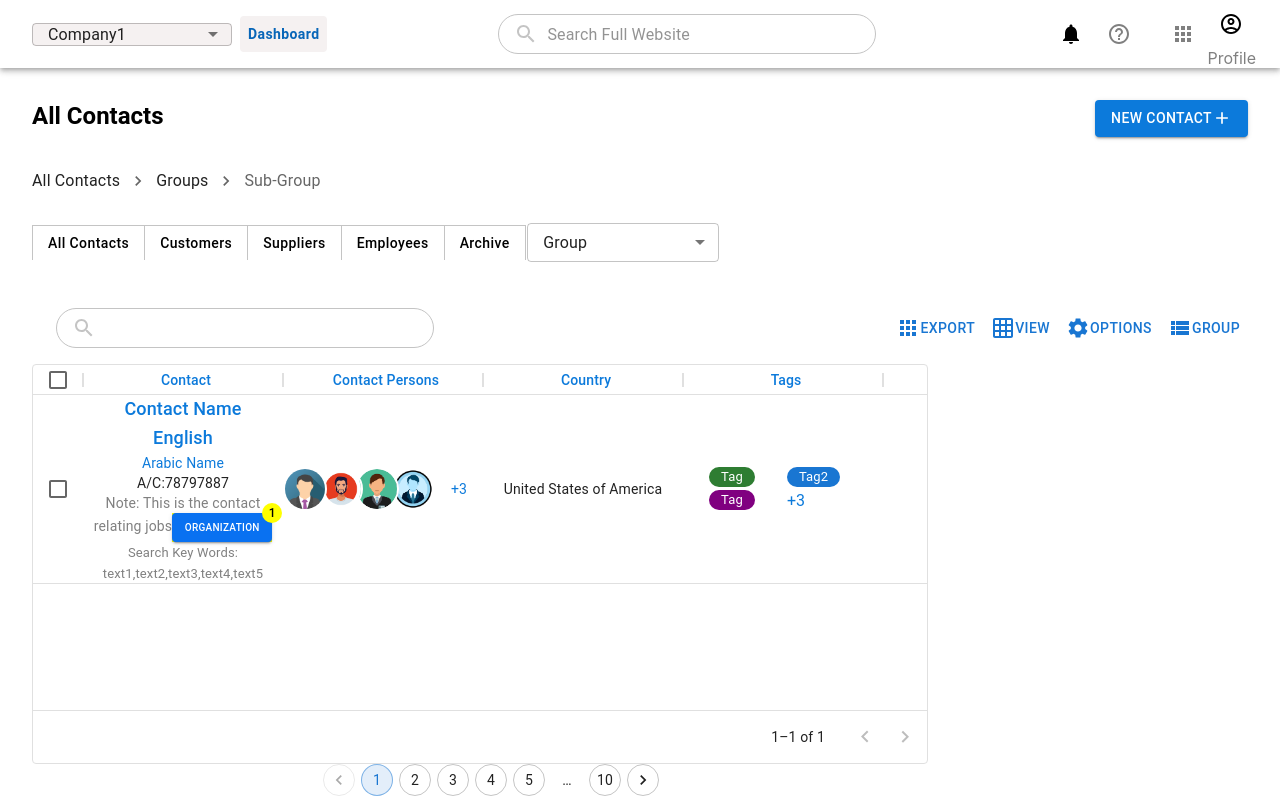
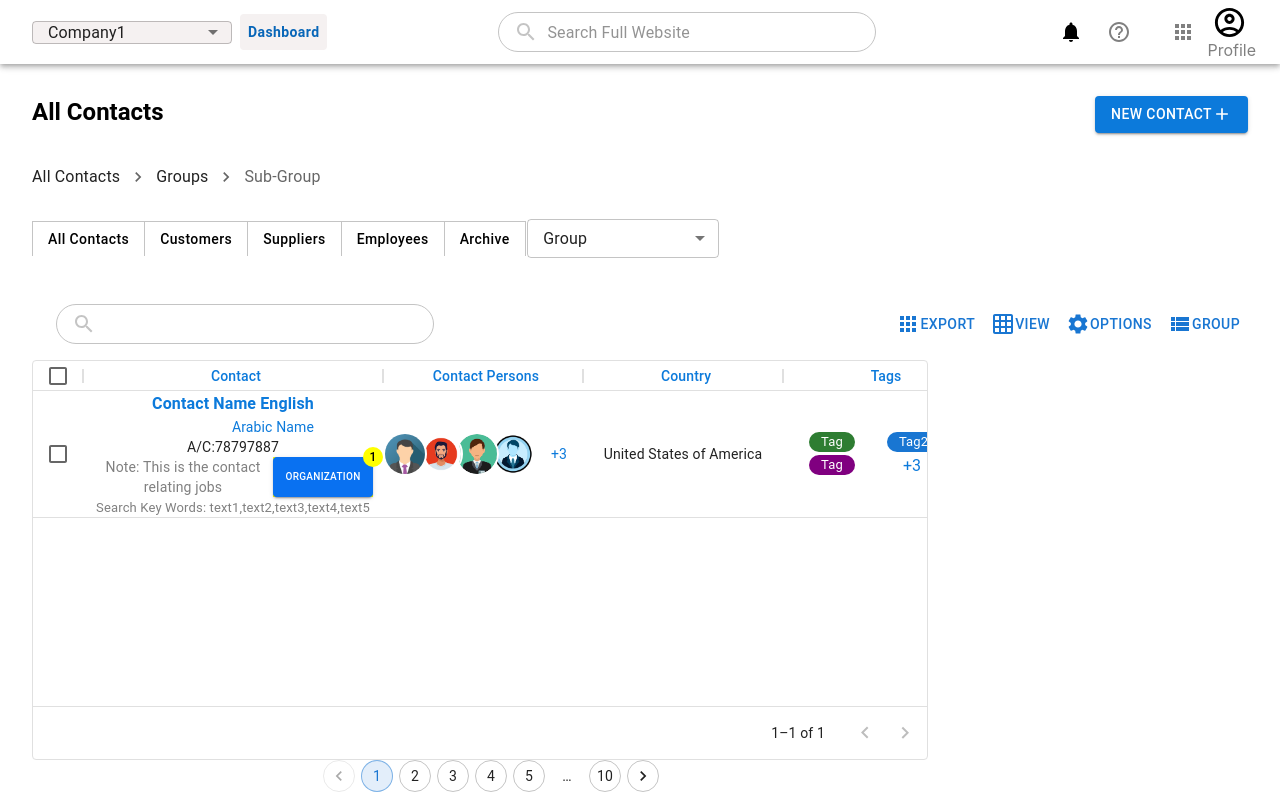
Before and after one commit to hamzaadil56/Dashboard, a React (Create React App) app: page / in a window 1280 px wide. Built offline with nearby package versions, Linux system fonts and the light colour scheme.

Commit message:
some changes

```diff
--- a/src/components/DataGridContainer.js
+++ b/src/components/DataGridContainer.js
@@ -29,7 +29,7 @@ const columns = [
   {
     field: "contact",
     headerName: "Contact",
-    minWidth: 200,
+    minWidth: 300,
     height: "20vh",
     headerClassName: "table-header",
     headerAlign: "center",
@@ -39,20 +39,31 @@ const columns = [
       return (
         <Box>
           <Typography
-            style={{ color: "var(--btn_blue_color)", fontSize: "large" }}
+            style={{
+              color: "var(--btn_blue_color)",
+              fontSize: "medium",
+              fontWeight: "bold",
+            }}
             variant="h6"
           >
             Contact Name English
           </Typography>
           <div>
-            <Typography style={{ color: "var(--btn_blue_color)" }} variant="p">
+            <Typography
+              style={{
+                color: "var(--btn_blue_color)",
+                textAlign: "right",
+                marginLeft: "5rem",
+              }}
+              variant="p"
+            >
               Arabic Name
             </Typography>
           </div>
           <Typography style={{ color: "varggrey" }} variant="p">
             A/C:78797887
           </Typography>
-          <div>
+          <Box style={{ display: "flex" }}>
             <Typography style={{ color: "grey" }} variant="p">
               Note: This is the contact relating jobs
             </Typography>
@@ -67,11 +78,11 @@ const columns = [
                   variant="contained"
                   color="primary"
                 >
-                  Organization{" "}
+                  Organization
                 </Button>
               </Badge>
             </ThemeProvider>
-          </div>
+          </Box>
           <div>
             <Typography
               style={{ color: "grey", fontSize: "small" }}
@@ -143,7 +154,11 @@ const columns = [
             label="Tag"
             style={{ backgroundColor: "purple", color: "white" }}
           />
-          <Typography margin={"0 1rem"} color={"var(--btn_blue_color)"}>
+          <Typography
+            sx={{ textAlign: "center" }}
+            margin={"0 2rem 0 2rem"}
+            color={"var(--btn_blue_color)"}
+          >
             +3
           </Typography>
         </Box>
--- a/src/components/Header.js
+++ b/src/components/Header.js
@@ -185,8 +185,9 @@ export default function PrimarySearchAppBar() {
                 aria-haspopup="true"
                 onClick={handleProfileMenuOpen}
                 color="inherit"
+                style={{ padding: "0 5px" }}
               >
-                <AccountCircleOutlinedIcon />
+                <AccountCircleOutlinedIcon style={{ fontSize: "35px" }} />
               </IconButton>
               <div>
                 <Typography style={{ margin: 0, color: "grey" }} variant="p">
--- a/src/components/PersonsListPopover.js
+++ b/src/components/PersonsListPopover.js
@@ -3,6 +3,8 @@ import Avatar from "@mui/material/Avatar";
 import Popover from "@mui/material/Popover";
 import Box from "@mui/material/Box";
 import { Typography } from "@mui/material";
+import CancelOutlinedIcon from "@mui/icons-material/CancelOutlined";
+import Button from "@mui/material/Button";
 
 export const persons = [
   {
@@ -57,20 +59,22 @@ const PersonsListPopover = ({ children }) => {
           horizontal: "left",
         }}
       >
-        <Box className="persons-lists-popover">
+        <Box
+          style={{ borderRadius: "0% !important" }}
+          className="persons-lists-popover"
+        >
           <Box
             style={{
               border: "1px solid black",
               display: "flex",
-              justifyContent: "center",
+              justifyContent: "space-between",
+              alignItems: "center",
             }}
           >
-            <Typography
-              style={{ textAlign: "center", margin: "0 auto" }}
-              variant="p"
-            >
-              Contact Persons List
-            </Typography>
+            <Typography variant="p">Contact Persons List</Typography>
+            <Button style={{ margin: "0", padding: "0" }} onClick={handleClose}>
+              <CancelOutlinedIcon style={{ color: "black" }} />
+            </Button>
           </Box>
           {persons.map((person) => (
             <Box
```
